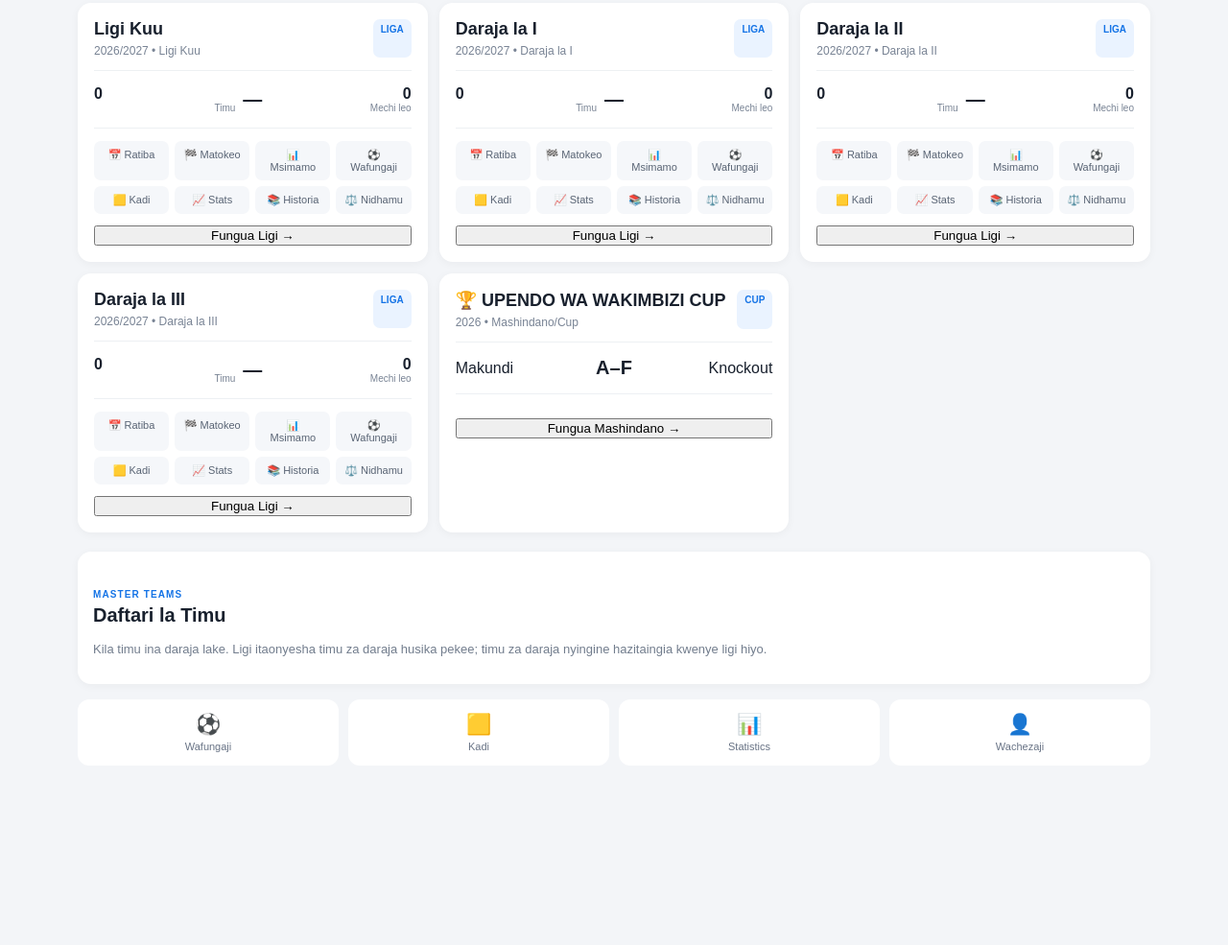
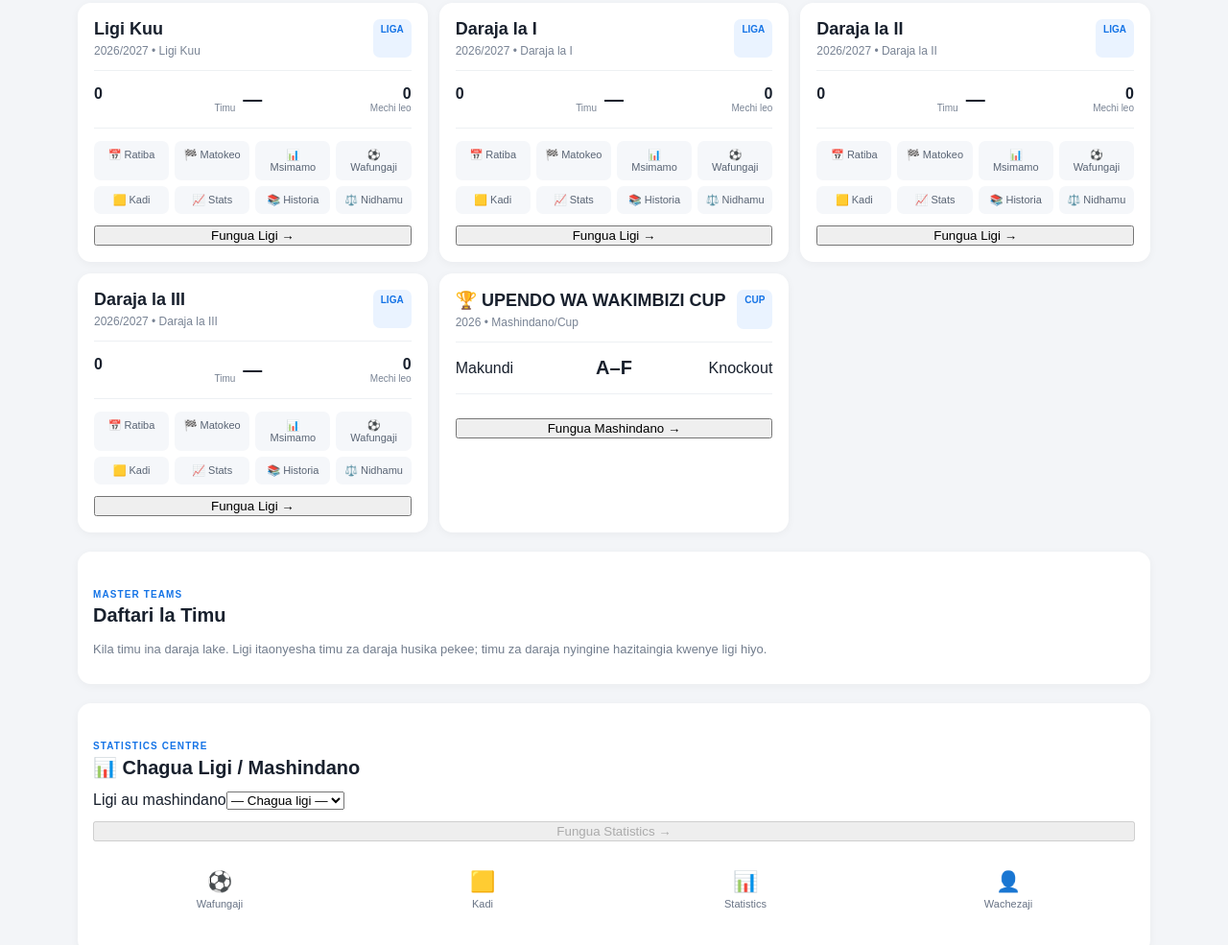
Before and after one commit to enyonyiabemba94-eng/AFRN-LEAGUE-MANAGEMENT, a plain HTML site: page index.html in a window 1280 px wide. Shown: the part 556-1541 px from the top of the page at 96% size. Before the commit the page ends 1386 px from the top, so only its background shows below. Drawn offline with Linux system fonts and the light colour scheme; no server answers.

Commit message:
Add league dropdown for statistics

```diff
--- a/index.html
+++ b/index.html
@@ -13,7 +13,7 @@
 <section class="card match-dashboard"><div class="section-head"><div><span class="eyebrow">MATCH CENTRE</span><h2 id="matchTitle">Mechi za Leo</h2></div><span id="matchStatus" class="muted">Inapakia...</span></div><div id="matchFeed" class="match-feed"></div></section>
 <section id="competitions"><div class="section-head"><div><span class="eyebrow">COMPETITIONS</span><h2>Ligi & Mashindano</h2></div><button class="secondary" id="newTeam">＋ Timu</button></div><div id="leagues" class="competition-grid"></div></section>
 <section id="teams" class="card compact"><div class="section-head"><div><span class="eyebrow">MASTER TEAMS</span><h2>Daftari la Timu</h2></div></div><p class="muted">Kila timu ina daraja lake. Ligi itaonyesha timu za daraja husika pekee; timu za daraja nyingine hazitaingia kwenye ligi hiyo.</p></section>
-<section id="stats" class="stats-strip"><a href="scorers.html"><b>⚽</b><span>Wafungaji</span></a><a href="scorers.html#yellow"><b>🟨</b><span>Kadi</span></a><a href="scorers.html"><b>📊</b><span>Statistics</span></a><a href="scorers.html"><b>👤</b><span>Wachezaji</span></a></section>
+<section id="stats" class="card compact"><div class="section-head"><div><span class="eyebrow">STATISTICS CENTRE</span><h2>📊 Chagua Ligi / Mashindano</h2></div></div><div class="stats-selector"><label for="statsCompetition">Ligi au mashindano</label><select id="statsCompetition"><option value="">— Chagua ligi —</option></select><button id="openSelectedStats" class="open" disabled>Fungua Statistics →</button></div><div class="stats-strip"><a href="scorers.html"><b>⚽</b><span>Wafungaji</span></a><a href="scorers.html#yellow"><b>🟨</b><span>Kadi</span></a><a href="scorers.html"><b>📊</b><span>Statistics</span></a><a href="scorers.html"><b>👤</b><span>Wachezaji</span></a></div></section>
 </main>
 <div id="modal" class="modal hidden"><div class="dialog"><button class="close" id="close">×</button><h2>Unda Ligi/Mashindano</h2><label>Jina<input id="leagueName" placeholder="Mfano: Ligi Kuu"></label><label>Aina<select id="competitionType"><option value="League">Ligi</option><option value="Tournament">Mashindano / Cup</option></select></label><label>Daraja linaloruhusiwa<select id="leagueDivision"><option value="Ligi Kuu">Ligi Kuu</option><option value="Daraja la I">Daraja la I</option><option value="Daraja la II">Daraja la II</option><option value="Daraja la III">Daraja la III</option><option value="Open">Open / Mchanganyiko</option></select></label><label>Msimu<input id="season" value="2026/2027"></label><button id="save">Hifadhi</button></div></div>
 <div id="teamModal" class="modal hidden"><div class="dialog"><button class="close" id="teamClose">×</button><h2>Ongeza Timu</h2><label>Jina la timu<input id="teamName" placeholder="Mfano: GHI1 BILOMBE FC"></label><label>Daraja<select id="teamDivision"><option value="Ligi Kuu">Ligi Kuu</option><option value="Daraja la I">Daraja la I</option><option value="Daraja la II">Daraja la II</option><option value="Daraja la III">Daraja la III</option></select></label><label>Kanda/Zoni<input id="teamZone" placeholder="Mfano: Zone 3"></label><button id="teamSave">Hifadhi Timu</button></div></div>
```
